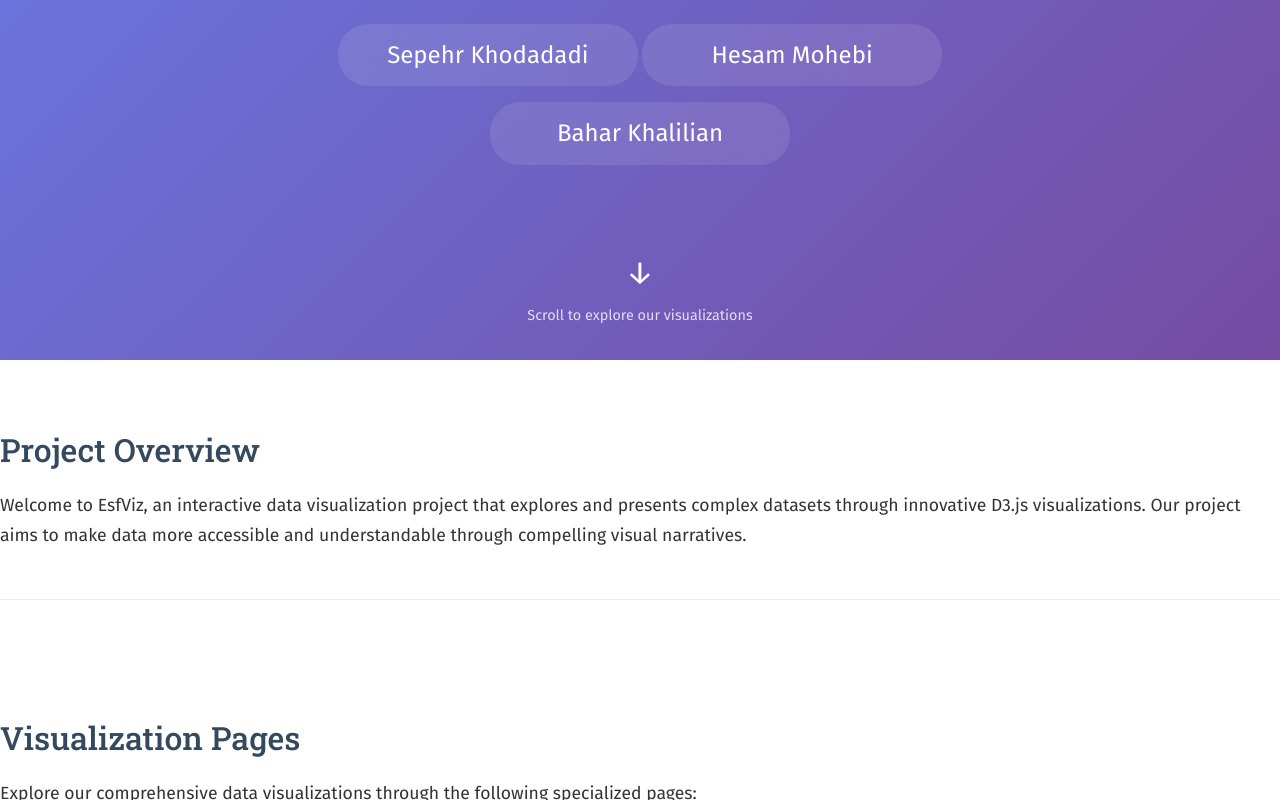
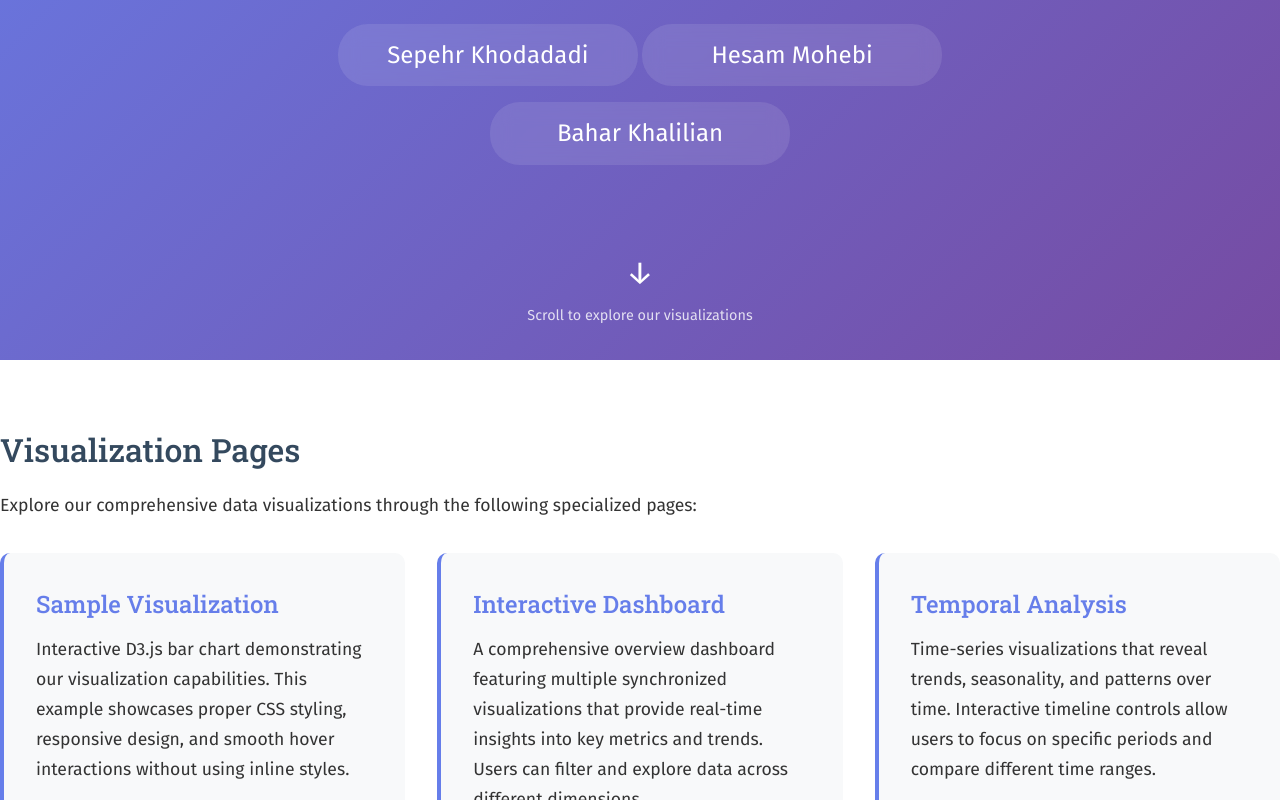
Before and after one commit to sepehrkdi/EsfViz, a website: page index.html in a window 1280 px wide. Shown: the part 440-1240 px from the top of the page. Drawn offline with nearby package versions, Linux system fonts and the light colour scheme.

Commit message:
Fixed Typo

```diff
--- a/index.html
+++ b/index.html
@@ -47,17 +47,17 @@
 
         <!-- SECTION 1: PROJECT DESCRIPTION -->
         <!-- This section describes the project goals - simplified version -->
-        <section class="section">
+        <!-- <section class="section"> -->
             <!-- Section title - Modify to change section heading -->
-            <h2>Project Overview</h2>
+            <!-- <h2>Project Overview</h2> -->
 
             <!-- Project description paragraph - Update to describe your specific project -->
-            <p>
+            <!-- <p>
                 Welcome to EsfViz, an interactive data visualization project that explores and presents
                 complex datasets through innovative D3.js visualizations. Our project aims to make
                 data more accessible and understandable through compelling visual narratives.
-            </p>
-        </section>
+            </p> -->
+        <!-- </section> -->
 
         <!-- SECTION 2: VISUALIZATION PAGES OVERVIEW -->
         <!-- This section describes all the planned visualization pages -->
```
